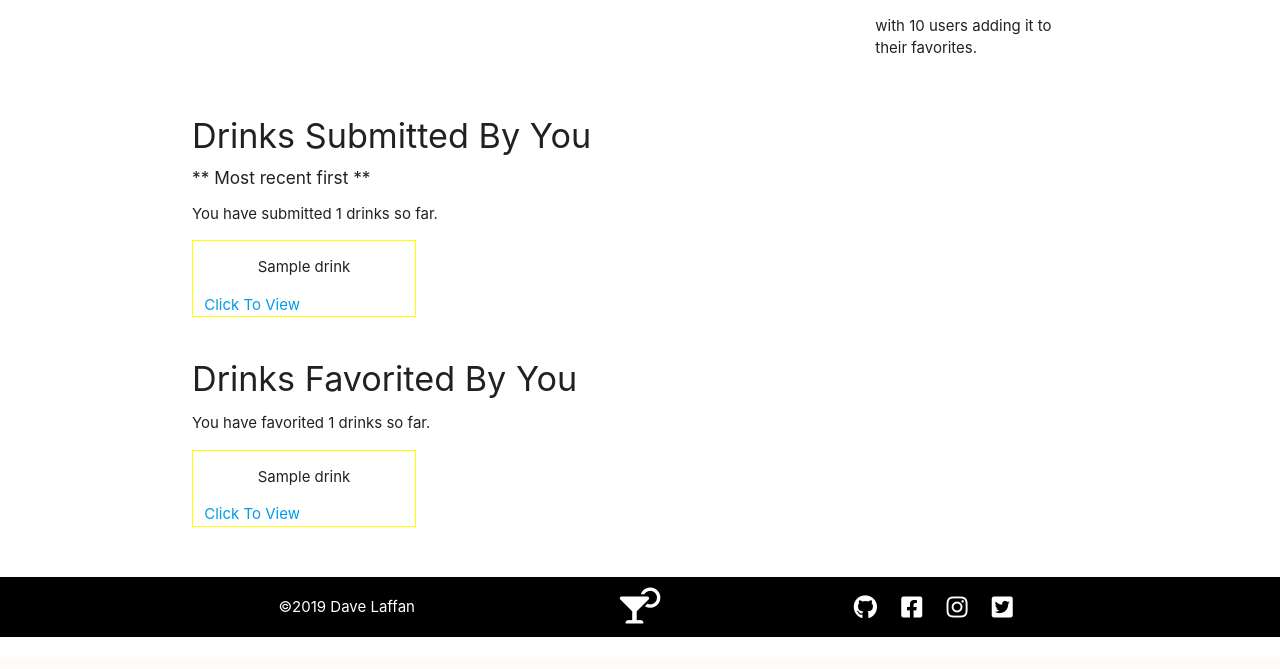
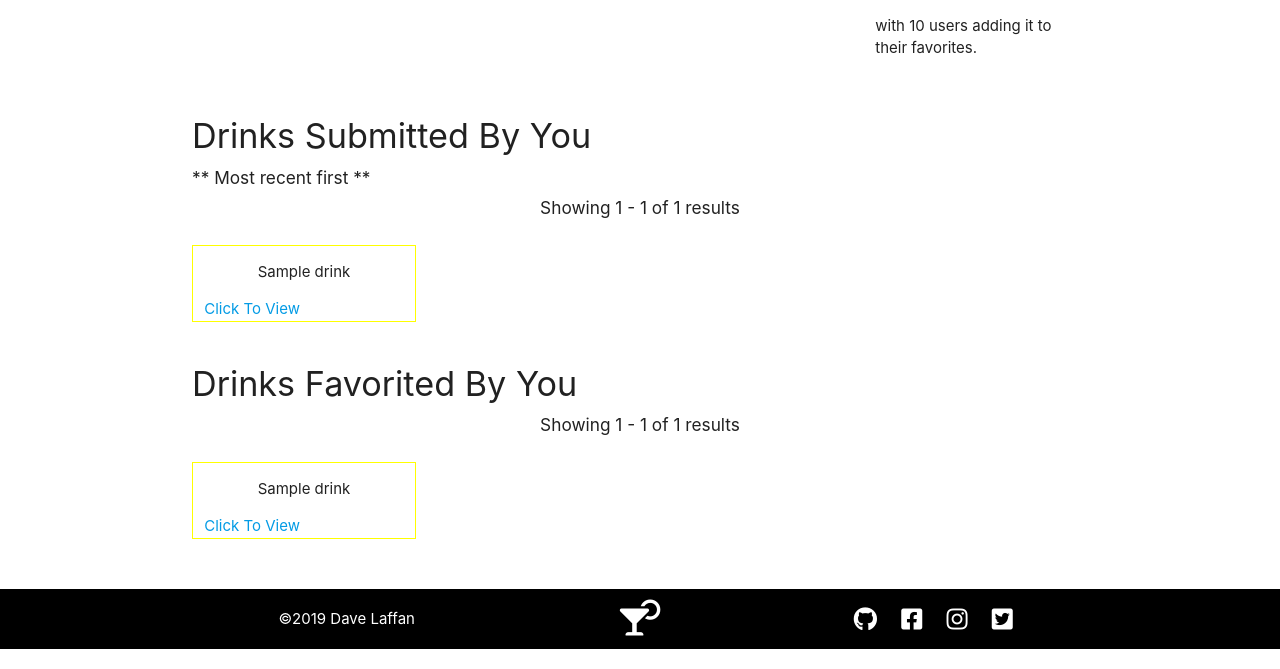
Before and after one commit to steview-d/drinks-db, a Flask app: a page that uses templates/account.html in a window 1280 px wide. Shown: the part 287-956 px from the top of the page. Before the commit the page ends 924 px from the top, so only its background shows below. Run offline with Flask 2, Linux system fonts and the light colour scheme; the visitor is signed in with stand-in values (Sample User, id 1); a database or web service that is not in the repository returns one stand-in record (values such as "Sample title"); some libraries are stand-ins or nearby versions.

Commit message:
Add results summary to index and account pages

```diff
--- a/app.py
+++ b/app.py
@@ -57,6 +57,15 @@ def index():
     # Page Title
     title="Home"
 
+    # Summary - (example) 'showing 1 - 9 of 15 results'
+    x=current_page * drinks_per_page
+    first_result_num = x - drinks_per_page + 1
+    last_result_num = x if x < total_drinks else total_drinks
+
+
+    # Results
+
+
     return render_template('index.html',
         # title=title,
         drinks = drinks,
@@ -65,7 +74,9 @@ def index():
         categories = categories,
         quoteName = quoteName,
         quoteText = quoteText,
-        suggestions=suggestions)
+        suggestions=suggestions,
+        first_result_num=first_result_num,
+        last_result_num=last_result_num)
 
 
 @app.route("/login", methods=['POST', 'GET'])
@@ -149,6 +160,19 @@ def account(account_name):
         # Page Title
         title = str(user['userName']).title()+"'s Account"
 
+        # Drinks Submitted By User Summary - (ex.) 'showing 1 - 9 of 15 results'
+        x=drinks_page * drinks_per_page
+        first_dr_result_num = x - drinks_per_page + 1
+        last_dr_result_num = x if x < total_drinks_by_user else total_drinks_by_user
+
+        # Drinks Favorited By User Summary - (ex.) 'showing 1 - 9 of 15 results'
+        x=favorites_page * favorite_drinks_per_page
+        first_fv_result_num = x - favorite_drinks_per_page + 1
+        last_fv_result_num = x if x < total_fave_drinks_by_user else total_fave_drinks_by_user
+
+
+
+
         return render_template('account.html',
         title=title,
         user=user,
@@ -165,7 +189,12 @@ def account(account_name):
         drinks_page = drinks_page,
         dr_pages = num_dr_pages,
         favorites_page = favorites_page,
-        fv_pages = num_fv_pages)
+        fv_pages = num_fv_pages,
+        # Summaries
+        first_dr_result_num=first_dr_result_num,
+        last_dr_result_num=last_dr_result_num,
+        first_fv_result_num=first_fv_result_num,
+        last_fv_result_num=last_fv_result_num)
 
     else:
         return redirect(url_for('account', account_name = session['username']))
@@ -446,10 +475,11 @@ def search():
         # Pagination - part 2
         num_pages = range(1, int(math.ceil(num_results / results_per_page)) + 1)
 
-        # Get values for (example) 'showing 1 - 9 of 15 results' in search results
+        # Summary - (example) 'showing 1 - 9 of 15 results'
         x=current_page * results_per_page
         first_result_num = x - results_per_page + 1
         last_result_num = x if x < num_results else num_results
+
 
         # From search results, find max value of 'score' to allow search.html
         # to calculate the results relevance as a % of highest scoring result
--- a/templates/account.html
+++ b/templates/account.html
@@ -36,7 +36,12 @@
     <div class="row">
         <h4>Drinks Submitted By You</h4>
         <h6>** Most recent first **</h6>
-        <p>You have submitted {{total_drinks_by_user}} drinks so far.</p>
+
+        <!--Summary-->
+        <div class="row center">
+            <h6>Showing {{first_dr_result_num}} - {{last_dr_result_num}} of {{total_drinks_by_user}} results</h6>
+        </div>
+
         <div class="row">
             {% for drink in users_drinks %}
             <div class="col s3 border-outline">
@@ -58,19 +63,17 @@
             <li class="disabled"><i class="material-icons">arrow_left</i></li>
             {% endif %}
             <!--Page Numbers-->
-            {% for dr_page_number in dr_pages %}
-                {% if dr_page_number == drinks_page %}
+            {% for dr_page_number in dr_pages %} {% if dr_page_number == drinks_page %}
             <li class="active"><a>{{ dr_page_number }}</a></li>
             {% else %}
             <li class="waves-effect"><a href="{{ url_for('account',
                         account_name = session.username,
                         drinks_page=dr_page_number,
                         favorites_page=favorites_page) }}">{{ dr_page_number }}</a></li>
-                {% endif %}
-            {% endfor %}
+            {% endif %} {% endfor %}
             <!--Right Arrow-->
-            {% if drinks_page | int < dr_pages | count | int %}
-                <li class=""><a href="{{ url_for('account',
+            {% if drinks_page | int
+            < dr_pages | count | int %} <li class=""><a href="{{ url_for('account',
                     account_name = session.username,
                     drinks_page=drinks_page+1,
                     favorites_page=favorites_page) }}"><i class="material-icons">arrow_right</i></a></li>
@@ -85,7 +88,10 @@
     <!--Users Favorite Drinks-->
     <div class="row">
         <h4>Drinks Favorited By You</h4>
-        <p>You have favorited {{total_fave_drinks_by_user}} drinks so far.</p>
+        <!--Summary-->
+        <div class="row center">
+            <h6>Showing {{first_fv_result_num}} - {{last_fv_result_num}} of {{total_fave_drinks_by_user}} results</h6>
+        </div>
         <div class="row">
             {% for drink in favorited_drinks %}
             <div class="col s3 border-outline">
@@ -107,19 +113,17 @@
             <li class="disabled"><i class="material-icons">arrow_left</i></li>
             {% endif %}
             <!--Page Numbers-->
-            {% for fv_page_number in fv_pages %}
-            {% if fv_page_number == favorites_page %}
+            {% for fv_page_number in fv_pages %} {% if fv_page_number == favorites_page %}
             <li class="active"><a>{{ fv_page_number }}</a></li>
             {% else %}
             <li class="waves-effect"><a href="{{ url_for('account',
                 account_name = session.username,
                 drinks_page=drinks_page,
                 favorites_page=fv_page_number) }}">{{ fv_page_number }}</a></li>
-            {% endif %}
-            {% endfor %}
+            {% endif %} {% endfor %}
             <!--Right Arrow-->
-            {% if favorites_page | int < fv_pages | count | int %}
-                <li class=""><a href="{{ url_for('account',
+            {% if favorites_page | int
+            < fv_pages | count | int %} <li class=""><a href="{{ url_for('account',
                     account_name = session.username,
                     drinks_page=drinks_page,
                     favorites_page=favorites_page+1) }}"><i class="material-icons">arrow_right</i></a></li>
```
Also changed, not shown: templates/index.html (+9 -6 lines). Lines whose indentation alone changed are shown as unchanged.
